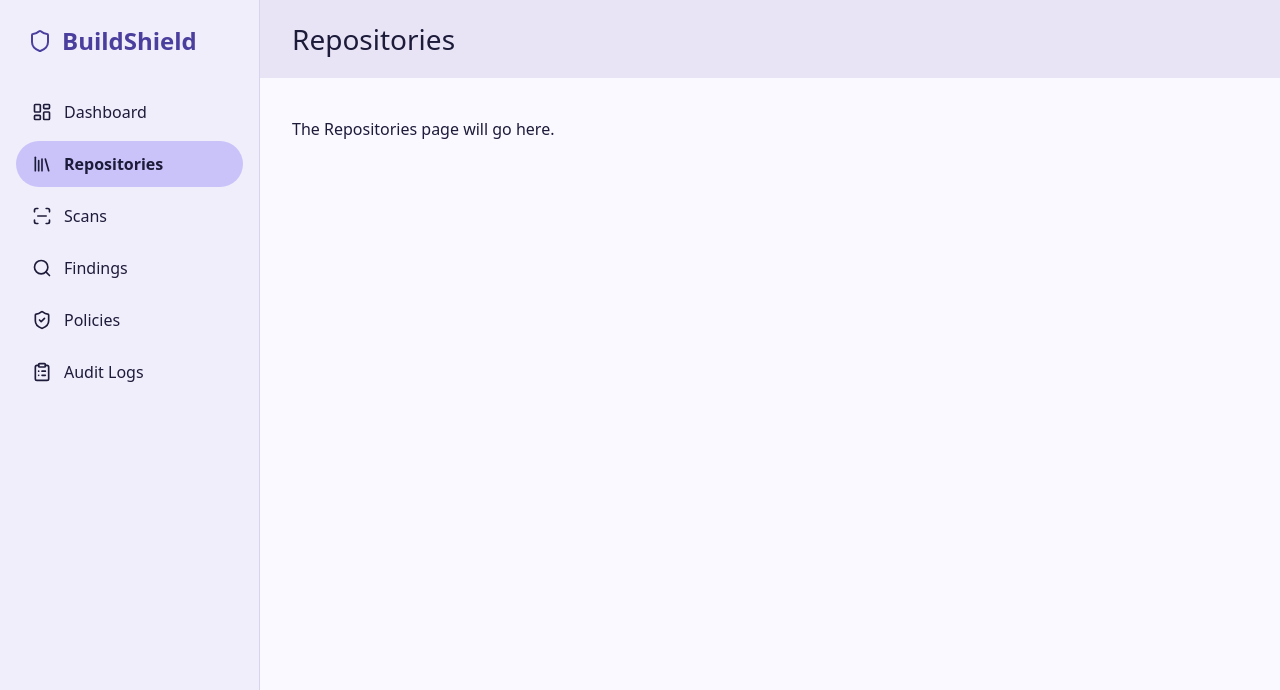
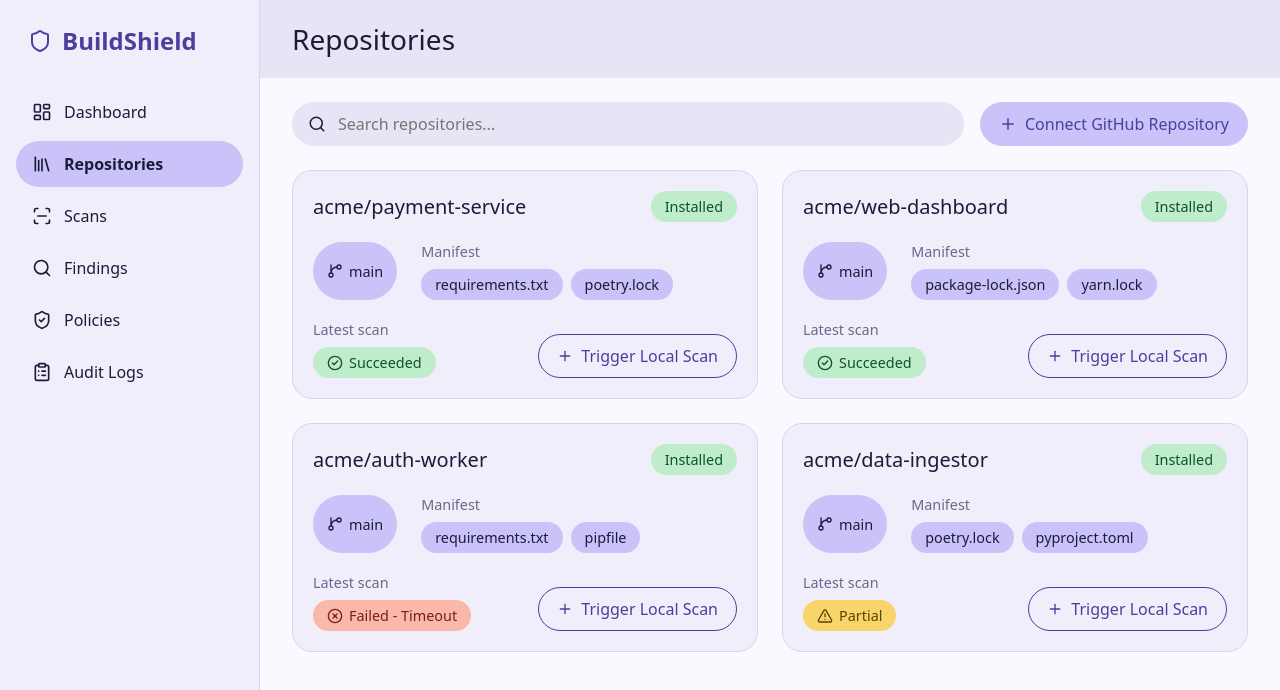
Before and after one commit to Umang-sudo-su/advisorytrail, a React (Vite) app in the folder buildshield-dashboard/: page /repositories in a window 1280 px wide. Shown: the top 690 px of the page. Built offline with nearby package versions, Linux system fonts and the light colour scheme.

Commit message:
repositories page updated

```diff
--- a/buildshield-dashboard/src/App.tsx
+++ b/buildshield-dashboard/src/App.tsx
@@ -1,6 +1,7 @@
 import { Routes, Route, Navigate } from 'react-router-dom';
 import Layout from './components/Layout';
 import Placeholder from './pages/Placeholder';
+import Repositories from './pages/Repositories';
 
 export default function App() {
   return (
@@ -8,7 +9,7 @@ export default function App() {
       <Route element={<Layout />}>
         <Route index element={<Navigate to="/dashboard" replace />} />
         <Route path="/dashboard"    element={<Placeholder name="Dashboard" />} />
-        <Route path="/repositories" element={<Placeholder name="Repositories" />} />
+        <Route path="/repositories" element={<Repositories />} />
         <Route path="/scans"        element={<Placeholder name="Scans" />} />
         <Route path="/findings"     element={<Placeholder name="Findings" />} />
         <Route path="/policies"     element={<Placeholder name="Policies" />} />
--- /dev/null
+++ b/buildshield-dashboard/src/components/PageState.tsx
@@ -0,0 +1,27 @@
+export function Loading({ label = 'Loading' }: { label?: string }) {
+  return (
+    <p className="state" role="status">
+      {label}...
+    </p>
+  );
+}
+
+export function ErrorState({ message, onRetry }: { message: string; onRetry: () => void }) {
+  return (
+    <div className="state state-error" role="alert">
+      <p>{message}</p>
+      <button type="button" className="btn" onClick={onRetry}>
+        Try again
+      </button>
+    </div>
+  );
+}
+
+export function EmptyState({ title, hint }: { title: string; hint?: string }) {
+  return (
+    <div className="state">
+      <p className="state-title">{title}</p>
+      {hint && <p>{hint}</p>}
+    </div>
+  );
+}
--- /dev/null
+++ b/buildshield-dashboard/src/components/StatusBadge.tsx
@@ -0,0 +1,26 @@
+import { Clock, LoaderCircle, CircleCheck, TriangleAlert, CircleX } from 'lucide-react';
+import type { ScanStatus } from '../types';
+
+const config = {
+  queued:    { label: 'Queued',           className: 'badge-queued',  icon: Clock },
+  running:   { label: 'Running',          className: 'badge-running', icon: LoaderCircle },
+  succeeded: { label: 'Succeeded',        className: 'badge-ok',      icon: CircleCheck },
+  partial:   { label: 'Partial',          className: 'badge-warn',    icon: TriangleAlert },
+  failed:    { label: 'Failed',           className: 'badge-bad',     icon: CircleX },
+  timed_out: { label: 'Failed - Timeout', className: 'badge-bad',     icon: CircleX },
+};
+
+export default function StatusBadge({ status }: { status: ScanStatus }) {
+  const { label, className, icon: Icon } = config[status];
+
+  return (
+    <span className={`badge ${className}`}>
+      <Icon
+        size={16}
+        aria-hidden="true"
+        className={status === 'running' ? 'spin' : undefined}
+      />
+      {label}
+    </span>
+  );
+}
--- a/buildshield-dashboard/src/index.css
+++ b/buildshield-dashboard/src/index.css
@@ -81,3 +81,109 @@ body {
   .app { grid-template-columns: 1fr; }
   .sidebar nav { flex-direction: row; flex-wrap: wrap; }
 }
+.badge {
+  display: inline-flex;
+  align-items: center;
+  gap: 6px;
+  padding: 6px 14px;
+  border-radius: 999px;
+  font-size: 0.9rem;
+  font-weight: 500;
+}
+.badge-ok { background: var(--ok); color: #0f5132; }
+.badge-running { background: var(--running); color: #1d3f8a; }
+.badge-warn { background: var(--warn); color: #5c4400; }
+.badge-bad { background: var(--bad); color: #7a1f10; }
+.badge-queued { background: var(--topbar); color: var(--text); }
+
+.spin { animation: spin 1s linear infinite; }
+@keyframes spin { to { transform: rotate(360deg); } }
+@media (prefers-reduced-motion: reduce) {
+  .spin { animation: none; }
+}
+
+.btn {
+  display: inline-flex;
+  align-items: center;
+  gap: 8px;
+  padding: 10px 18px;
+  border: 1px solid var(--primary);
+  border-radius: 999px;
+  background: transparent;
+  color: var(--primary);
+  font: inherit;
+  cursor: pointer;
+}
+.btn:hover { background: var(--topbar); }
+.btn:focus-visible { outline: 3px solid var(--primary); outline-offset: 2px; }
+.btn-primary { background: var(--active); border-color: var(--active); }
+
+.toolbar {
+  display: flex;
+  flex-wrap: wrap;
+  gap: 16px;
+  margin-bottom: 24px;
+}
+.search {
+  display: flex;
+  align-items: center;
+  gap: 10px;
+  flex: 1;
+  min-width: 220px;
+  padding: 10px 16px;
+  border-radius: 999px;
+  background: var(--topbar);
+}
+.search input {
+  flex: 1;
+  border: 0;
+  background: transparent;
+  font: inherit;
+  color: var(--text);
+}
+.search input:focus { outline: none; }
+.search:focus-within { outline: 3px solid var(--primary); outline-offset: 2px; }
+
+.grid {
+  display: grid;
+  grid-template-columns: repeat(auto-fit, minmax(340px, 1fr));
+  gap: 24px;
+  list-style: none;
+  margin: 0;
+  padding: 0;
+}
+.card {
+  display: flex;
+  flex-direction: column;
+  gap: 20px;
+  padding: 20px;
+  border: 1px solid var(--border);
+  border-radius: 20px;
+  background: var(--sidebar);
+}
+.card-head { display: flex; justify-content: space-between; align-items: center; gap: 12px; }
+.card-head h2 { margin: 0; font-size: 1.25rem; font-weight: 500; }
+.card-row { display: flex; flex-wrap: wrap; gap: 24px; }
+.card-foot { display: flex; justify-content: space-between; align-items: flex-end; gap: 12px; margin-top: auto; }
+
+.label { margin: 0 0 8px; color: var(--muted); font-size: 0.9rem; }
+.chips { display: flex; flex-wrap: wrap; gap: 8px; }
+.chip {
+  display: inline-flex;
+  align-items: center;
+  gap: 6px;
+  padding: 6px 14px;
+  border-radius: 999px;
+  background: var(--active);
+  font-size: 0.9rem;
+}
+
+.state {
+  padding: 32px;
+  border: 1px dashed var(--border);
+  border-radius: 20px;
+  text-align: center;
+  color: var(--muted);
+}
+.state-title { margin: 0 0 8px; font-size: 1.1rem; color: var(--text); }
+.state-error { border-color: var(--bad); background: #fff3f0; color: #7a1f10; }
--- /dev/null
+++ b/buildshield-dashboard/src/pages/Repositories.tsx
@@ -0,0 +1,97 @@
+import { useState } from 'react';
+import { Search, Plus, GitBranch } from 'lucide-react';
+import { getRepositories } from '../api';
+import { useFetch } from '../useFetch';
+import type { Repository } from '../types';
+import StatusBadge from '../components/StatusBadge';
+import { Loading, ErrorState, EmptyState } from '../components/PageState';
+
+function RepoList({ repos, query }: { repos: Repository[]; query: string }) {
+  if (repos.length === 0) {
+    return (
+      <EmptyState
+        title="No repositories connected yet"
+        hint="Connect a GitHub repository to start scanning."
+      />
+    );
+  }
+
+  const shown = repos.filter((repo) =>
+    repo.name.toLowerCase().includes(query.trim().toLowerCase()),
+  );
+
+  if (shown.length === 0) {
+    return <EmptyState title="No repositories match your search" hint="Try a different name." />;
+  }
+
+  return (
+    <ul className="grid">
+      {shown.map((repo) => (
+        <li key={repo.id} className="card">
+          <div className="card-head">
+            <h2>{repo.name}</h2>
+            <span className="badge badge-ok">Installed</span>
+          </div>
+
+          <div className="card-row">
+            <span className="chip">
+              <GitBranch size={16} aria-hidden="true" />
+              {repo.branch}
+            </span>
+            <div>
+              <p className="label">Manifest</p>
+              <div className="chips">
+                {repo.manifests.map((file) => (
+                  <span key={file} className="chip">
+                    {file}
+                  </span>
+                ))}
+              </div>
+            </div>
+          </div>
+
+          <div className="card-foot">
+            <div>
+              <p className="label">Latest scan</p>
+              <StatusBadge status={repo.latestScanStatus} />
+            </div>
+            <button type="button" className="btn">
+              <Plus size={16} aria-hidden="true" />
+              Trigger Local Scan
+            </button>
+          </div>
+        </li>
+      ))}
+    </ul>
+  );
+}
+
+export default function Repositories() {
+  const { state, retry } = useFetch(getRepositories);
+  const [query, setQuery] = useState('');
+
+  return (
+    <>
+      <div className="toolbar">
+        <label className="search">
+          <Search size={18} aria-hidden="true" />
+          <input
+            type="search"
+            placeholder="Search repositories..."
+            aria-label="Search repositories"
+            value={query}
+            onChange={(e) => setQuery(e.target.value)}
+          />
+        </label>
+        <button type="button" className="btn btn-primary">
+          <Plus size={18} aria-hidden="true" />
+          Connect GitHub Repository
+        </button>
+      </div>
+
+      {state.status === 'loading' && <Loading label="Loading repositories" />}
+      {state.status === 'error' && <ErrorState message={state.message} onRetry={retry} />}
+      {state.status === 'success' && <RepoList repos={state.data} query={query} />}
+    </>
+  );
+}
--- /dev/null
+++ b/buildshield-dashboard/src/useFetch.ts
@@ -0,0 +1,34 @@
+import { useEffect, useState } from 'react';
+
+type State<T> =
+  | { status: 'loading' }
+  | { status: 'error'; message: string }
+  | { status: 'success'; data: T };
+
+export function useFetch<T>(loader: () => Promise<T>) {
+  const [state, setState] = useState<State<T>>({ status: 'loading' });
+  const [attempt, setAttempt] = useState(0);
+
+  useEffect(() => {
+    let cancelled = false;
+
+    loader()
+      .then((data) => {
+        if (!cancelled) setState({ status: 'success', data });
+      })
+      .catch(() => {
+        if (!cancelled) setState({ status: 'error', message: 'Could not load the data.' });
+      });
+
+    return () => {
+      cancelled = true;
+    };
+  }, [loader, attempt]);
+
+  const retry = () => {
+    setState({ status: 'loading' });
+    setAttempt((n) => n + 1);
+  };
+
+  return { state, retry };
+}
```
